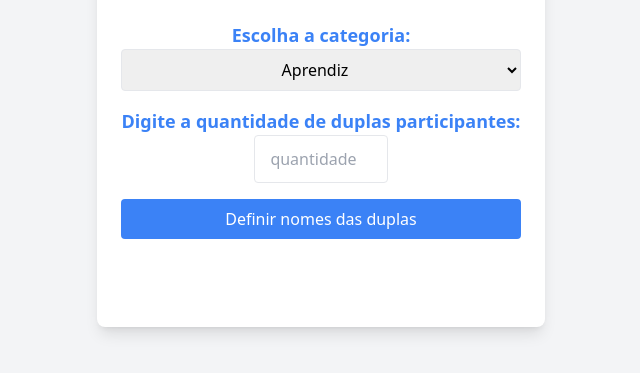
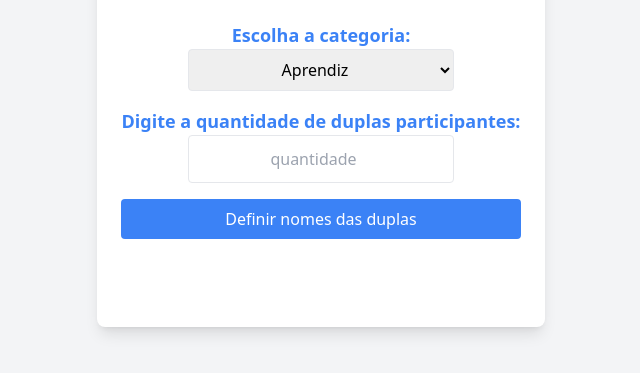
Before and after one commit to elanealencar/sorteio-campeonato, a plain HTML site: page index.html in a window 1280 px wide. Shown: the part 355-728 px from the top of the page, without its empty margins (319-959 px from the left). Drawn offline with nearby package versions, Linux system fonts and the light colour scheme; a web font is replaced by a local one.

Commit message:
update categoria

```diff
--- a/index.html
+++ b/index.html
@@ -26,7 +26,7 @@
 
 
         <label for="categoria" class="block text-lg font-bold text-blue-500">Escolha a categoria:</label>
-            <select id="categoria" class="w-full p-2 border rounded mb-4 text-center">
+            <select id="categoria" class="w-2/3 p-2 border rounded mb-4 text-center">
                 <option value="aprendiz">Aprendiz</option>
                 <option value="masculino-iniciante">Masculino Iniciante</option>
                 <option value="masculino-intermediario">Masculino Intermediário</option>
@@ -38,7 +38,7 @@
             <label for="quantidadeDuplas" class="text-lg font-bold text-blue-500">Digite a quantidade de duplas participantes:</label>
          </div>
         <input id="quantidadeDuplas" type="number"
-            class="w-1/3 h-12 p-2 border rounded mb-4 text-center"
+            class="w-2/3 h-12 p-2 border rounded mb-4 text-center"
             placeholder="quantidade">
         <button id="gerarDuplas"
             class="w-full bg-blue-500 text-white px-4 py-2 rounded hover:bg-blue-600">
```
